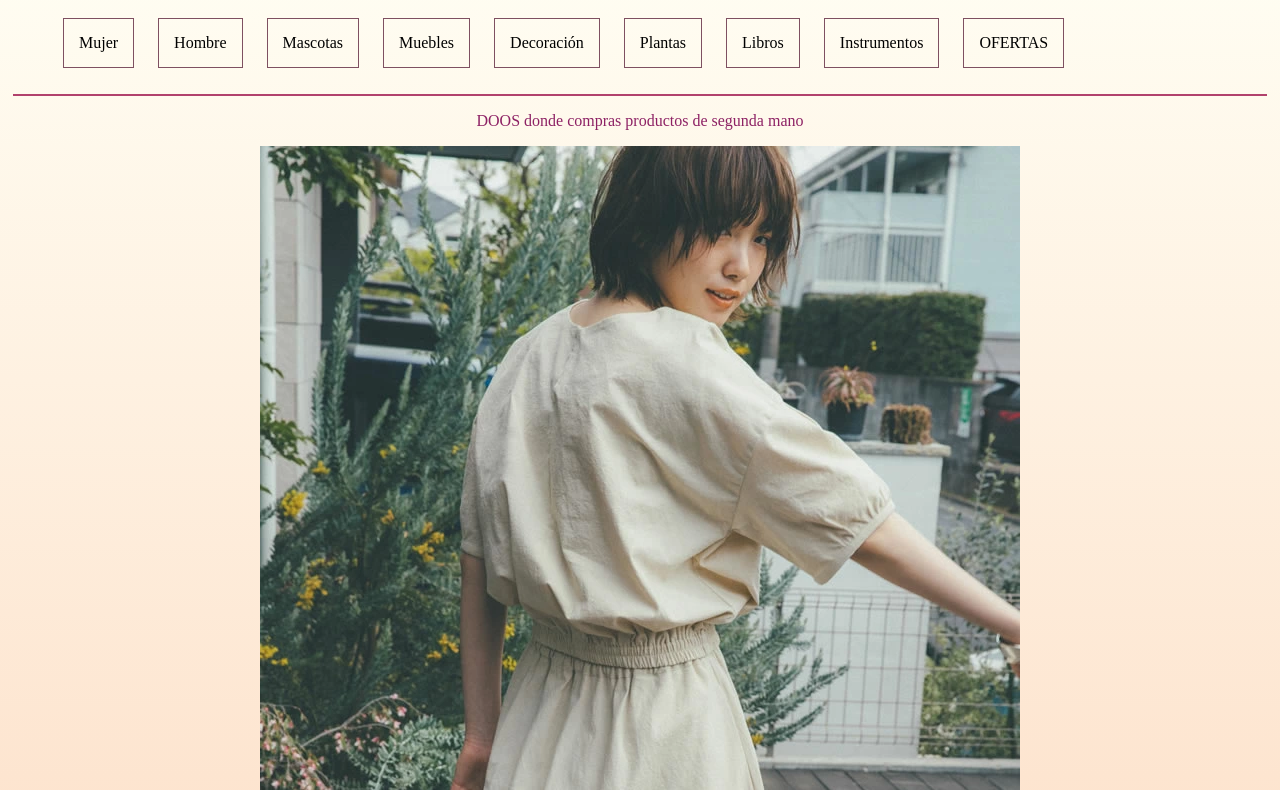
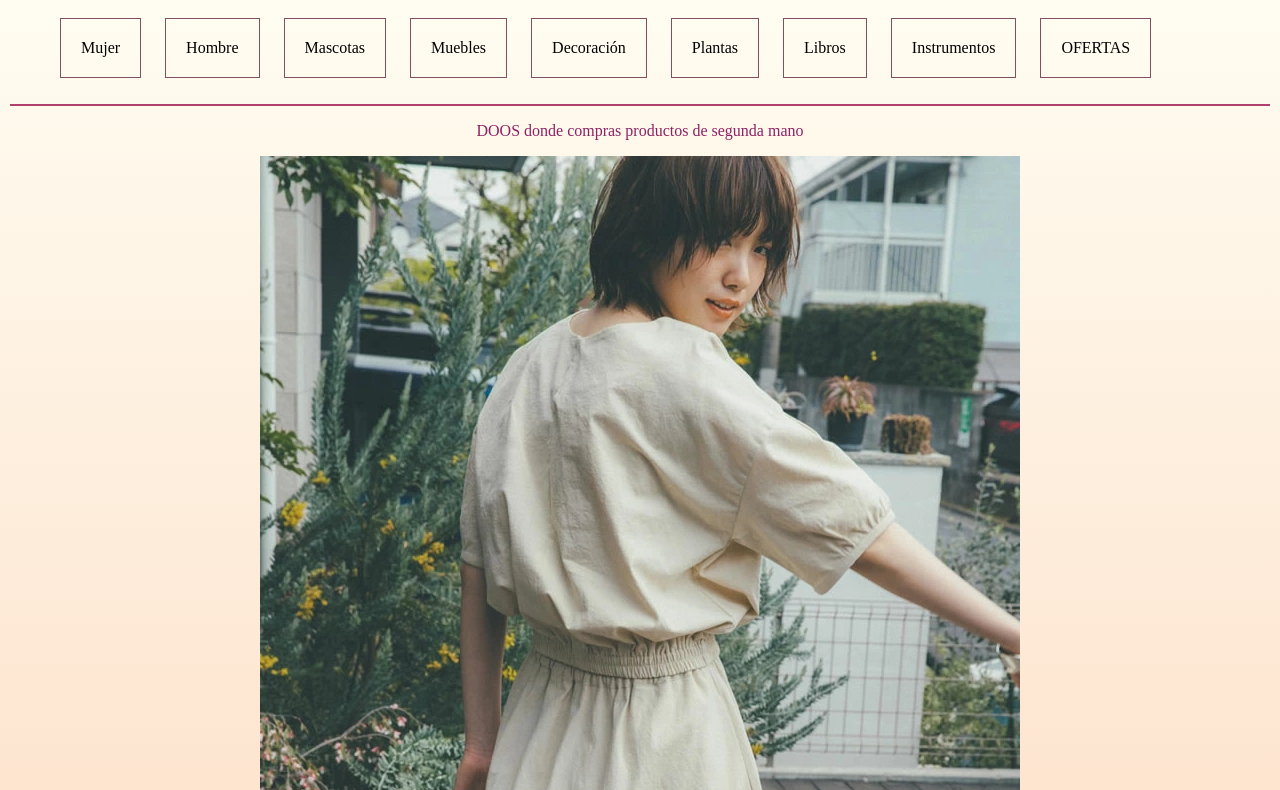
Before and after one commit to NCaiconte/ShoopingPage, a plain HTML site: page index.html in a window 1280 px wide. Shown: the part 60-850 px from the top of the page. Drawn offline with Linux system fonts and the light colour scheme.

Commit message:
Cambios #menu

```diff
--- a/css/estilos.css
+++ b/css/estilos.css
@@ -23,12 +23,12 @@ article{
 #menu{
     border-top: 2px solid rgb(177, 65, 108);
     border-bottom: 2px solid rgb(177, 65, 108);
-    margin: 5px;
+    margin: 2px;
 }
 
 #menu li{
 display: inline-block;
-padding: 15px;
+padding: 20px;
 border: 1px solid rgb(126, 80, 97);
 margin: 10px;
 
```
